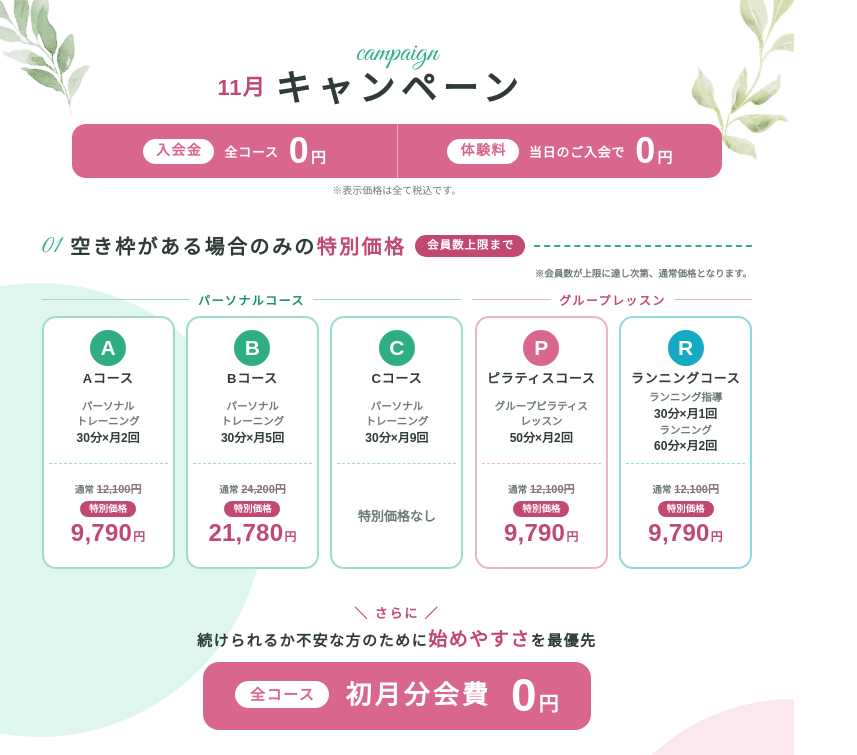
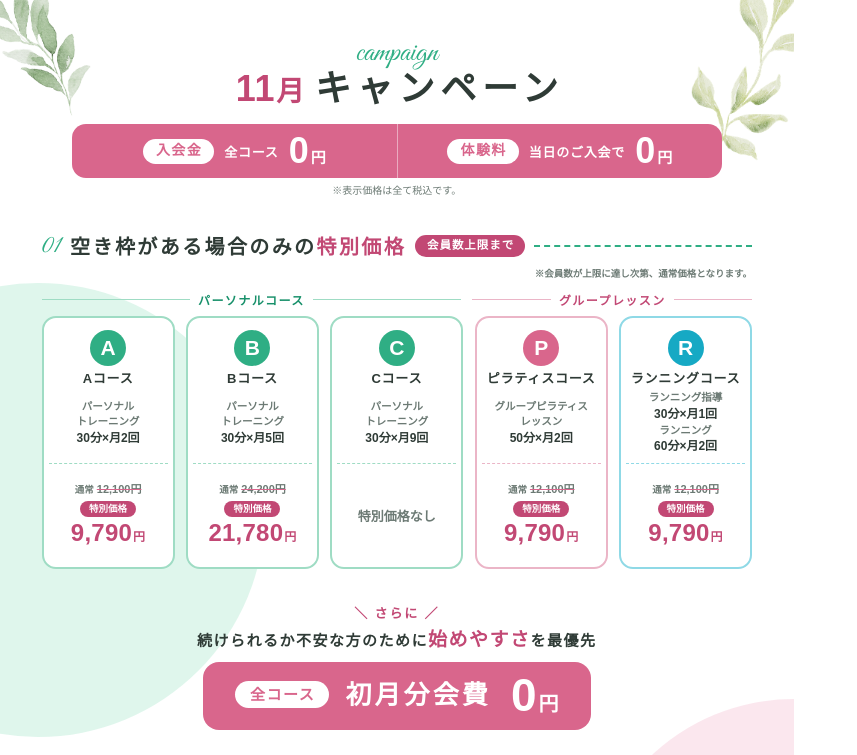
Before and after one commit to y0121denya-stack/production, a plain HTML site: page price-menu/monthly-campaign.html in a window 1280 px wide. Shown: the top 755 px of the page, without its empty margins (0-857 px from the left). Drawn offline with Linux system fonts and the light colour scheme; a web font is replaced by a local one.

Commit message:
月額キャンペーン：「11月キャンペーン」を一体で中央そろえ、11は同サイズ・月は小さめに
Co-Authored-By: Claude Opus 5.5 <noreply@anthropic.com>
Claude-Session: https://claude.ai/code/session_01VFahEGLAsrbM131CMXgRgv

```diff
--- a/price-menu/monthly-campaign.html
+++ b/price-menu/monthly-campaign.html
@@ -126,6 +126,11 @@
   h1 .mon{position:absolute;right:100%;top:50%;transform:translateY(-50%);margin-right:10px;font-size:22px;letter-spacing:.04em;color:var(--rose-dk);white-space:nowrap}
   /* 会員数上限まで：特別価格のすぐ横 */
   .sec-h .lim{font-size:11.5px;font-weight:900;color:#fff;background:var(--rose-dk);border-radius:999px;padding:5px 11px 5px 12px;letter-spacing:.08em}
+  /* 「11月キャンペーン」をまとめて中央。11は同じ大きさ、月は少し小さく */
+  h1{position:static;display:block}
+  h1 .mon{position:static;transform:none;margin-right:.3em;font-size:inherit;letter-spacing:0;color:var(--rose-dk)}
+  h1 .mon .d{font-size:36px;letter-spacing:.02em}
+  h1 .mon .m{font-size:28px;margin-left:1px}
 </style>
 </head>
 <body>
@@ -137,7 +142,7 @@
 
   <header>
     <div class="script">campaign</div>
-    <h1><span class="mon">11月</span>キャンペーン</h1>
+    <h1><span class="mon"><span class="d">11</span><span class="m">月</span></span>キャンペーン</h1>
     <div class="hero">
       <div><span class="pill lbl">入会金</span><span class="cond">全コース</span><span class="zero">0<small>円</small></span></div>
       <div><span class="pill lbl">体験料</span><span class="cond">当日のご入会で</span><span class="zero">0<small>円</small></span></div>
```
Also changed, not shown: price-menu/monthly-campaign.png, 1 other file.
